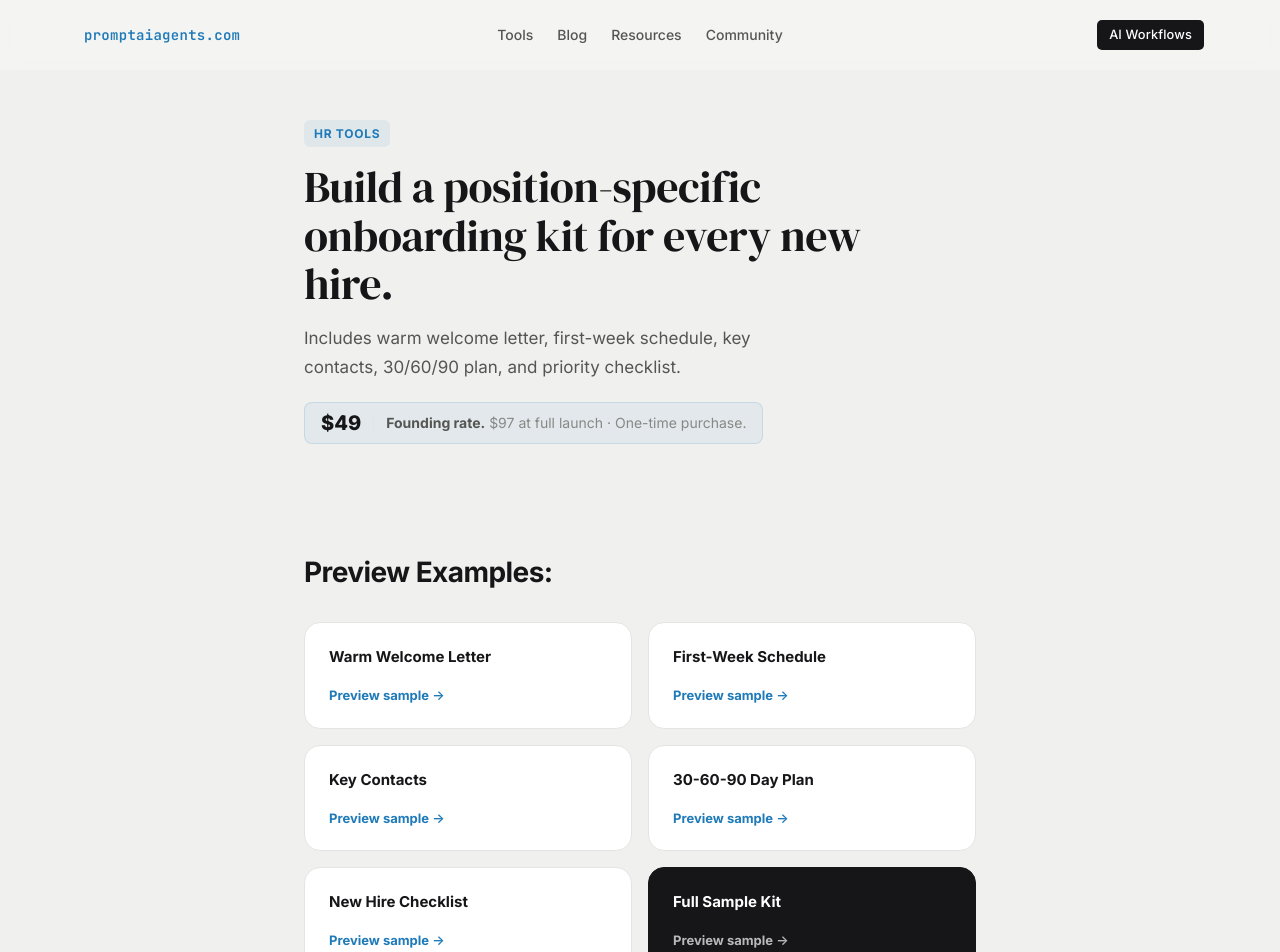
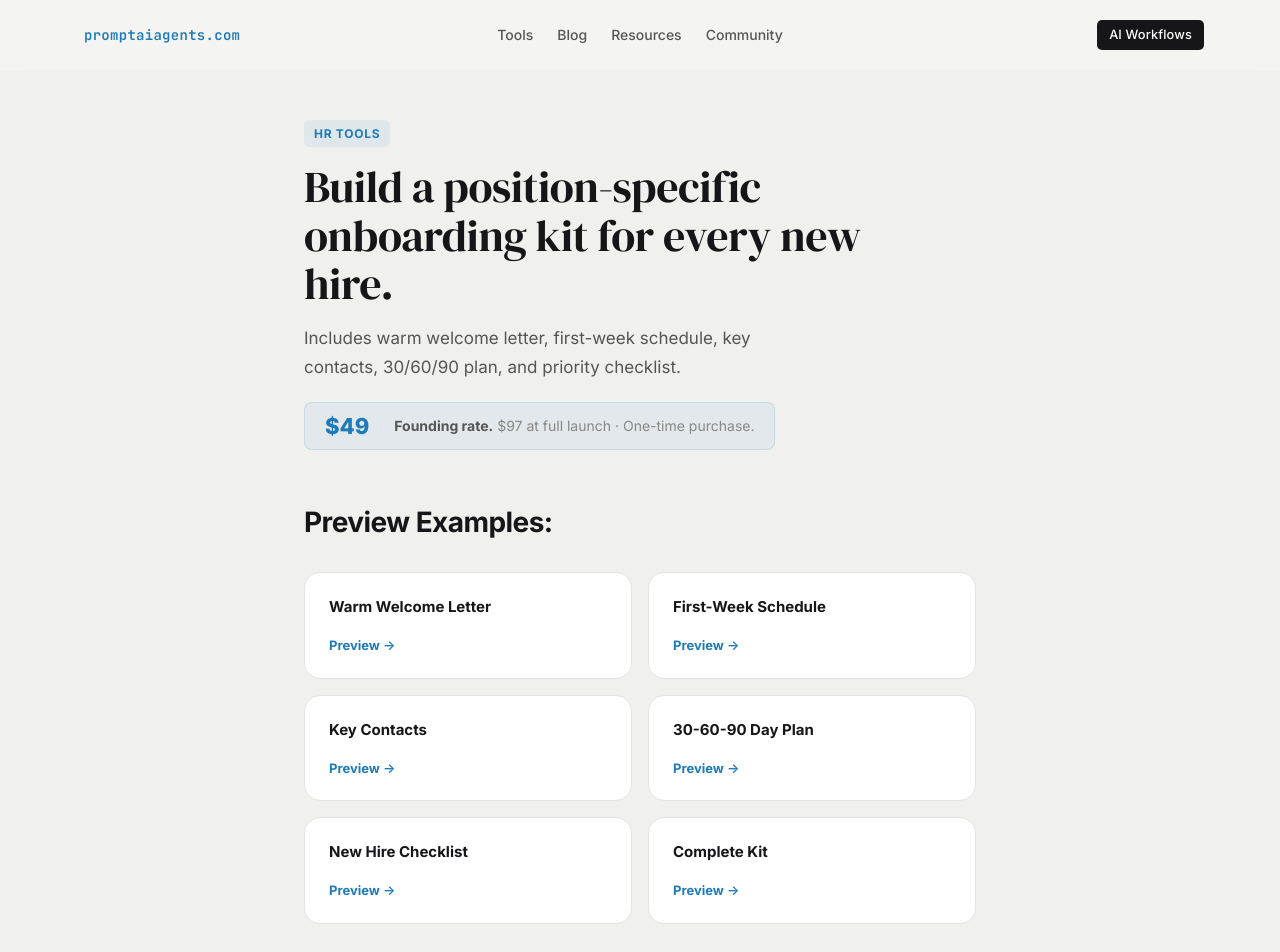
Before and after one commit to coolcalvin457-tech/agent-timesaver-nextjs, a Next.js app: page /onboarding-kit-builder in a window 1280 px wide. Shown: the top 952 px of the page. Built offline with nearby package versions, Linux system fonts and the light colour scheme.

Commit message:
Onboarding page: blue , pricing scroll link, tighten gap, uniform cards, shorten preview text

```diff
--- a/app/globals.css
+++ b/app/globals.css
@@ -2438,6 +2438,11 @@ input, textarea {
   border: 1px solid var(--dark);
 }
 
+.pricing-callout-link:hover {
+  background: rgba(30, 122, 184, 0.10);
+  border-color: rgba(30, 122, 184, 0.30);
+}
+
 .kit-preview-label {
   font-size: 0.75rem;
   font-weight: 700;
--- a/app/onboarding-kit-builder/page.tsx
+++ b/app/onboarding-kit-builder/page.tsx
@@ -70,24 +70,28 @@ export default function OnboardingKitBuilderPage({
               Includes warm welcome letter, first-week schedule, key contacts, 30/60/90 plan, and priority checklist.
             </p>
 
-            {/* Pricing callout */}
-            <div
+            {/* Pricing callout — links to tool form */}
+            <a
+              href="#build-kit"
+              className="pricing-callout-link"
               style={{
                 display: "inline-flex",
                 alignItems: "center",
                 gap: "12px",
-                padding: "10px 16px",
+                padding: "12px 20px",
                 background: "rgba(30,122,184,0.06)",
                 border: "1px solid rgba(30,122,184,0.15)",
                 borderRadius: "8px",
-                marginBottom: "48px",
+                marginBottom: "24px",
+                textDecoration: "none",
+                transition: "background 0.15s ease, border-color 0.15s ease",
               }}
             >
               <span
                 style={{
-                  fontSize: "1.25rem",
+                  fontSize: "1.375rem",
                   fontWeight: 800,
-                  color: "var(--text-primary)",
+                  color: "var(--cta)",
                   lineHeight: 1,
                 }}
               >
@@ -108,12 +112,12 @@ export default function OnboardingKitBuilderPage({
                   $97 at full launch · One-time purchase.
                 </span>
               </span>
-            </div>
+            </a>
           </div>
         </section>
 
         {/* ── What's in the kit ─────────────────────────────────── */}
-        <section className="section section-alt" style={{ paddingTop: "64px", paddingBottom: "64px" }}>
+        <section className="section section-alt" style={{ paddingTop: "32px", paddingBottom: "64px" }}>
           <div className="container-narrow">
             <h2
               className="heading-2"
@@ -135,20 +139,20 @@ export default function OnboardingKitBuilderPage({
                 { title: "Key Contacts",          pdf: "/kit-samples/key-contacts.pdf" },
                 { title: "30-60-90 Day Plan",     pdf: "/kit-samples/30-60-90-day-plan.pdf" },
                 { title: "New Hire Checklist",    pdf: "/kit-samples/new-hire-checklist.pdf" },
-                { title: "Full Sample Kit",       pdf: "/kit-samples/onboarding-kit-sample.pdf", isFullKit: true },
+                { title: "Complete Kit",           pdf: "/kit-samples/onboarding-kit-sample.pdf" },
               ].map((item) => (
                 <a
                   key={item.title}
                   href={item.pdf}
                   target="_blank"
                   rel="noopener noreferrer"
-                  className={`kit-sample-card${item.isFullKit ? " kit-sample-card-dark" : ""}`}
+                  className="kit-sample-card"
                 >
                   <h3
                     style={{
                       fontSize: "0.9375rem",
                       fontWeight: 700,
-                      color: item.isFullKit ? "#ffffff" : "var(--text-primary)",
+                      color: "var(--text-primary)",
                       marginBottom: "16px",
                     }}
                   >
@@ -158,10 +162,10 @@ export default function OnboardingKitBuilderPage({
                     style={{
                       fontSize: "0.8125rem",
                       fontWeight: 600,
-                      color: item.isFullKit ? "rgba(255,255,255,0.7)" : "var(--cta)",
+                      color: "var(--cta)",
                     }}
                   >
-                    Preview sample →
+                    Preview →
                   </span>
                 </a>
               ))}
```
